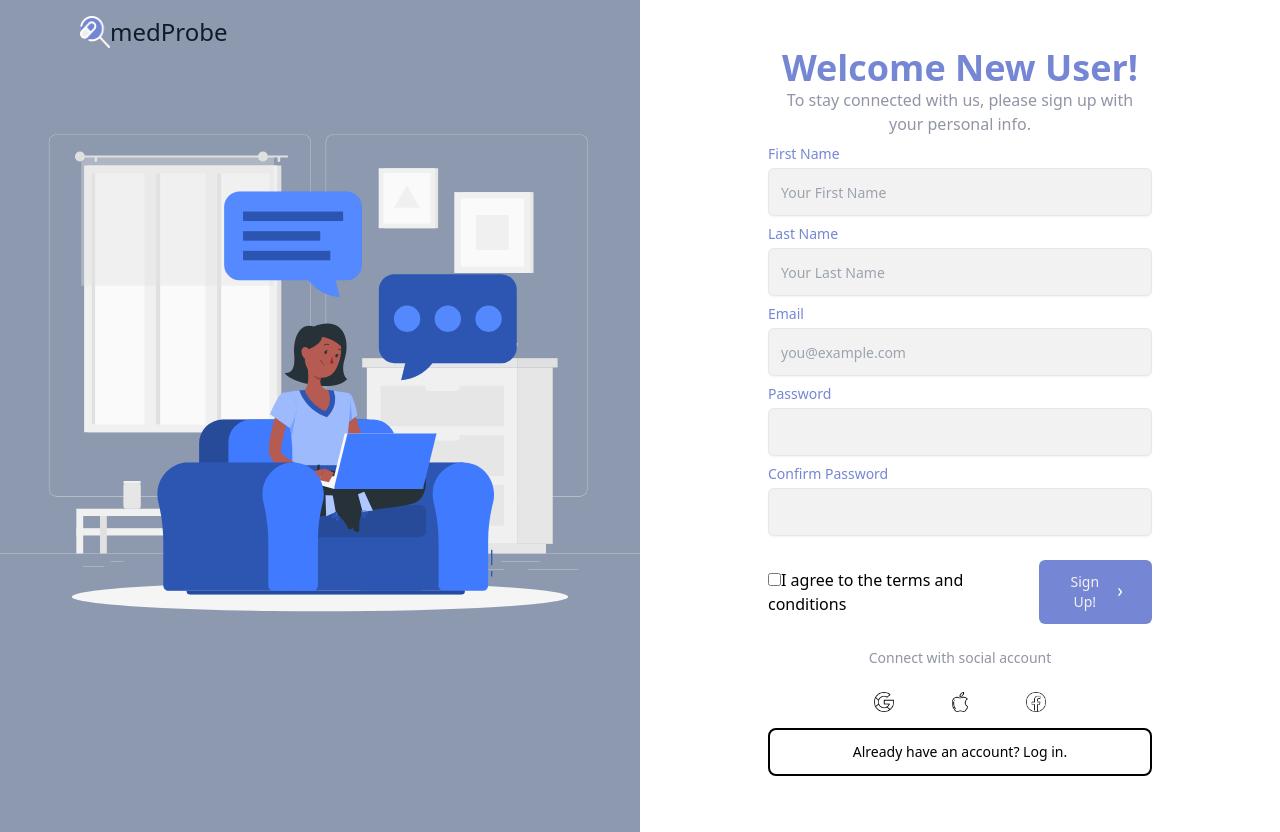
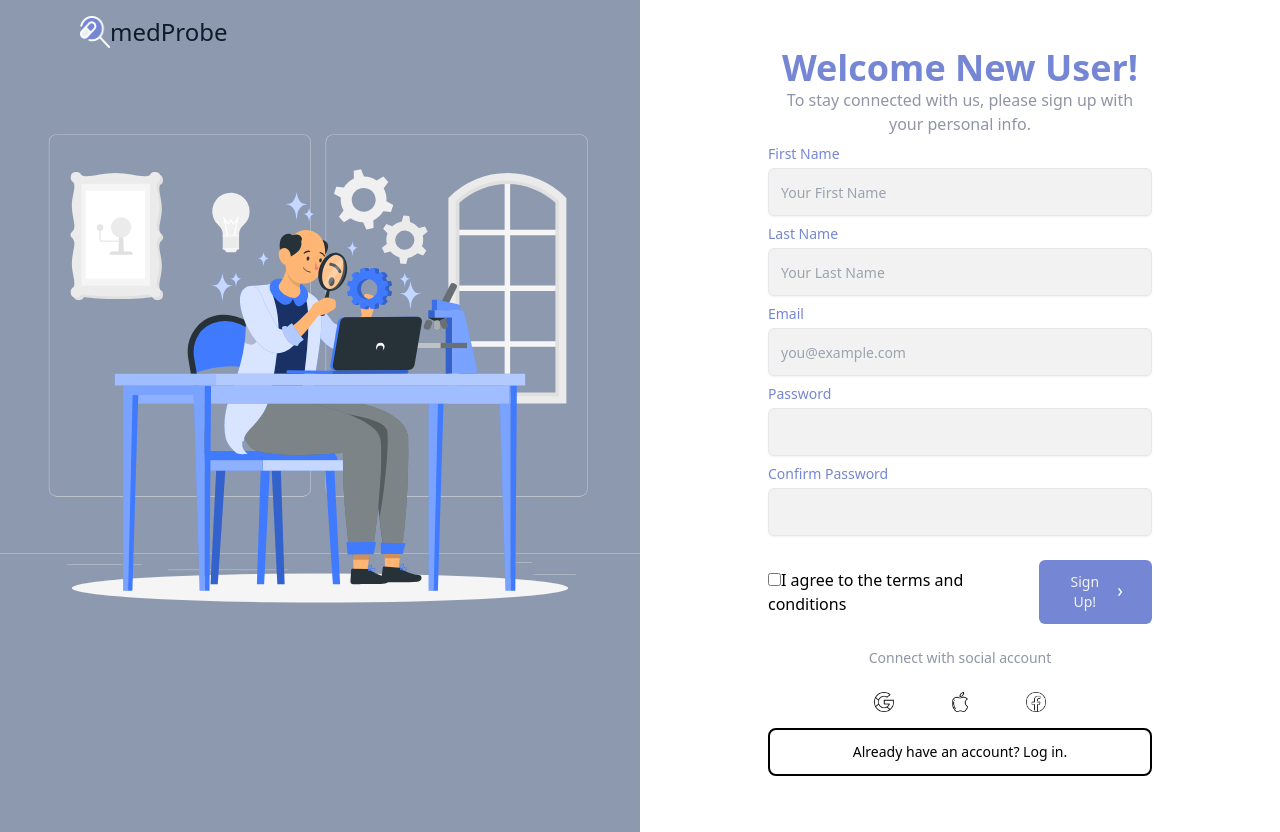
Before and after one commit to DavidAjanaku/MedProbe, a React (Vite) app: page / in a window 1280 px wide. Built offline with nearby package versions, Linux system fonts and the light colour scheme; a web font is replaced by a local one.

Commit message:
Chioma: Modified Sign Up Illustration

```diff
--- a/src/views/SignUpPage.jsx
+++ b/src/views/SignUpPage.jsx
@@ -14,7 +14,7 @@ export default function SignUpPage() {
             <p className="text-2xl text-text-blue">medProbe</p>
           </div>
           <img
-            src="/assets/illustrations/lady-searching.svg"
+            src="/assets/illustrations/man-searching.svg"
             alt="sign up image"
           />
         </div>
```
